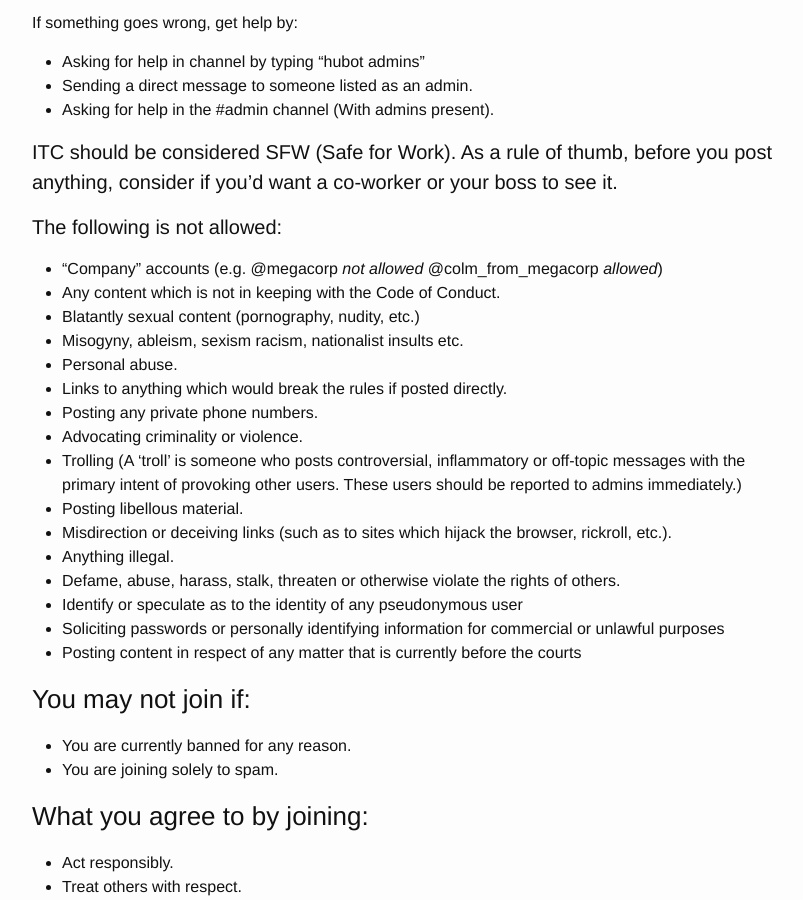
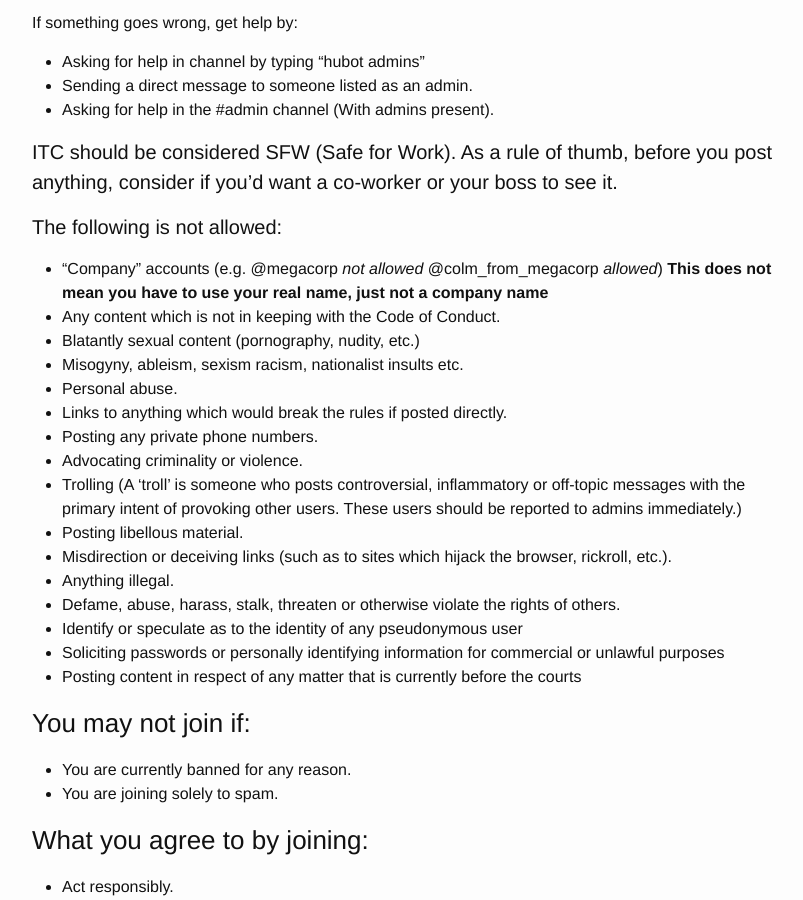
Before and after one commit to IrishTechCommunity/irishtechcommunity.github.io, a Jekyll site: the page built from codeofconduct.md, in a window 1280 px wide and 900 px high, scrolled down 713 px. Shown: the whole window, without its empty margins (238-1041 px from the left). Built offline with Jekyll 4.4.1, drawn with Linux system fonts in a browser that asks for light colours.

Commit message:
Update codeofconduct.md

```diff
--- a/codeofconduct.md
+++ b/codeofconduct.md
@@ -26,7 +26,7 @@ If something goes wrong, get help by:
 
 #### The following is not allowed:
 
-- "Company" accounts (e.g. @megacorp *not allowed* @colm_from_megacorp *allowed*)
+- "Company" accounts (e.g. @megacorp _not allowed_ @colm_from_megacorp _allowed_) __This does not mean you have to use your real name, just not a company name__
 - Any content which is not in keeping with the Code of Conduct.
 - Blatantly sexual content (pornography, nudity, etc.)
 - Misogyny, ableism, sexism racism, nationalist insults etc.
```
